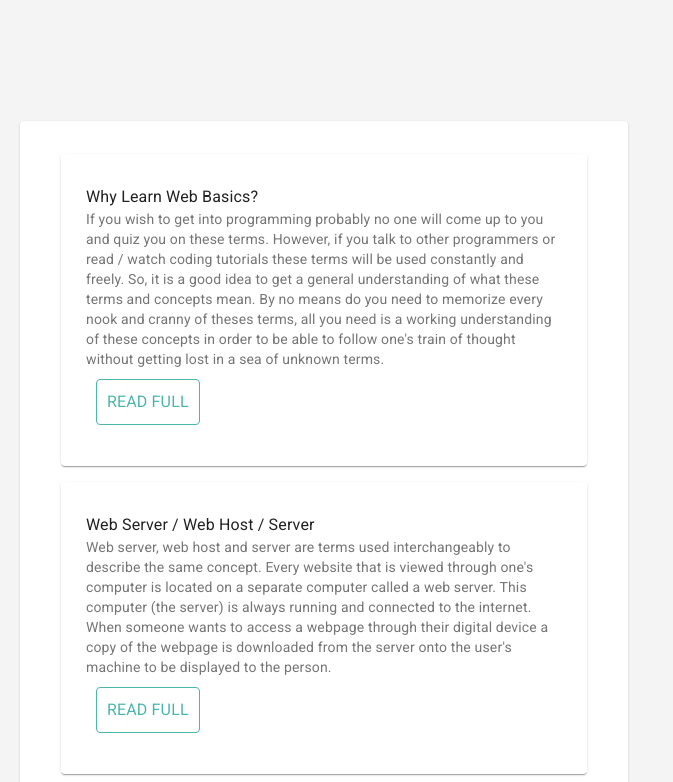
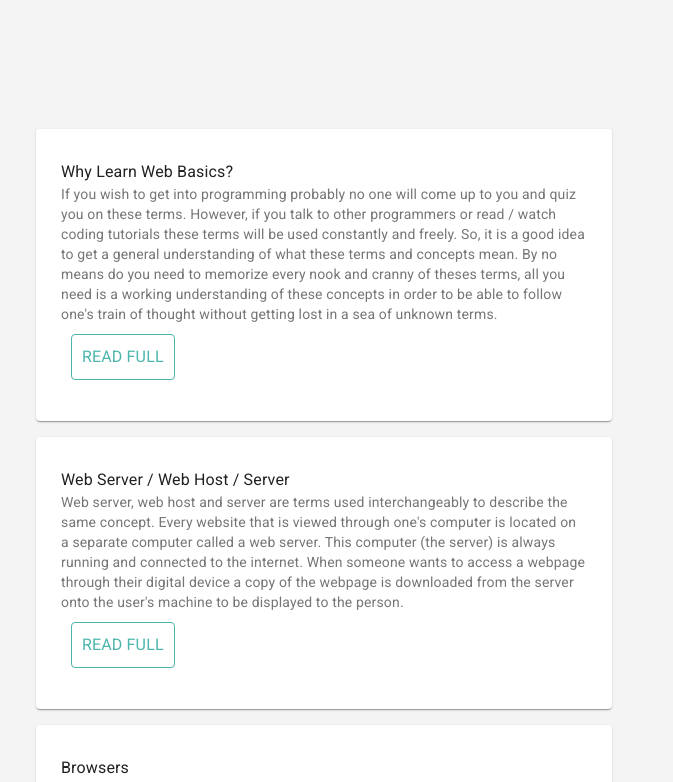
Before and after one commit to kristina-arezina/terms-2-program, a React (Create React App) app: page /women-in-tech in a window 1280 px wide. Shown: the part 420-1202 px from the top of the page, without its empty margins (0-673 px from the left). Built offline with nearby package versions, Linux system fonts and the light colour scheme.

Commit message:
got one side of the women in tech perfect

```diff
--- a/src/components/WomenInTech/Grid.js
+++ b/src/components/WomenInTech/Grid.js
@@ -38,12 +38,6 @@ export default ({womenJourney}) => {
       <div className={classes.root}>
         <Grid container spacing={3}>
           <Grid item xs={12} sm={6}>
-            <Paper style={{
-                backgroundColor:"#fffff",
-                padding:25,
-                fontFamily:"century gothic",
-            }}
-            >
               {womenJourney.map(({ title, description, link, id }) =>
                 <ListItem alignItems="flex-start"  key={womenJourney}>
                     <Paper style={{
@@ -73,7 +67,6 @@ export default ({womenJourney}) => {
         </ListItem>
 
       )}
-      </Paper>
       </Grid>
       </Grid>
       </div>
```
